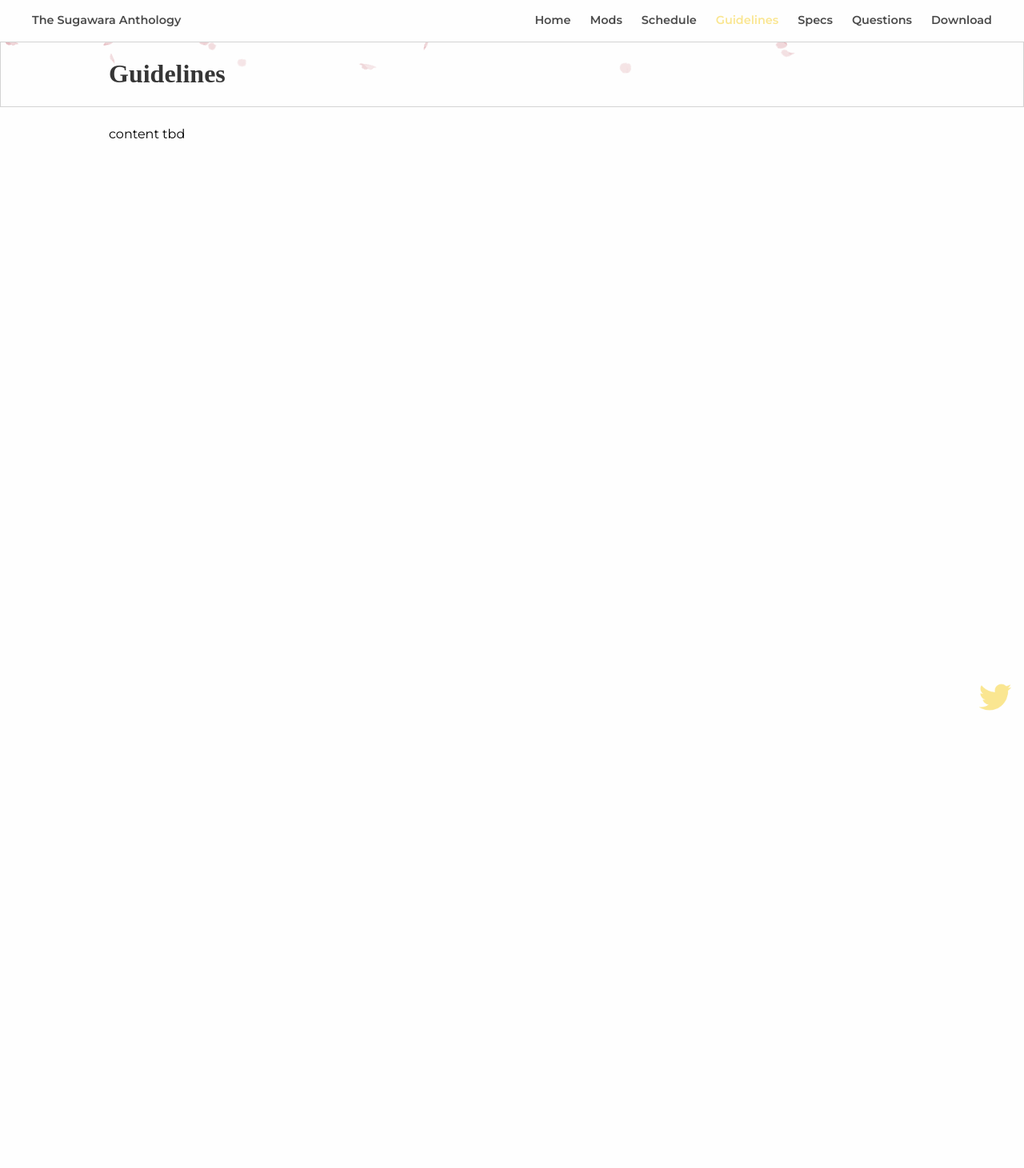
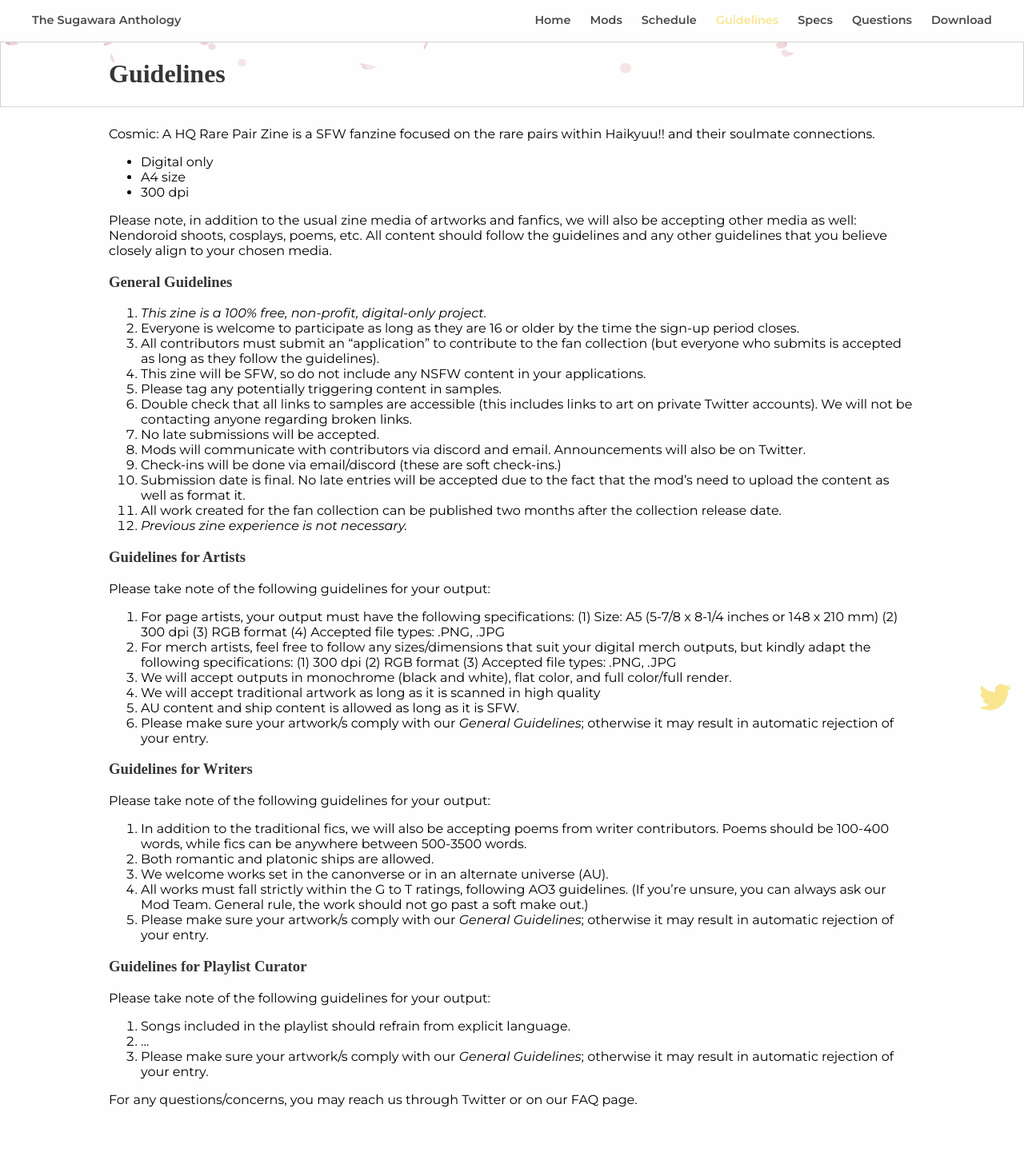
Before and after one commit to sugawara-collective/sincerity, a Jekyll site: the page built from _pages/04_guidelines.md, in a window 1280 px wide. Shown: the whole page at 80% size. Built offline with Jekyll 4.4.1, drawn with Linux system fonts in a browser that asks for light colours; some web fonts are replaced; before the commit the page ends 900 px from its top, so only the background shows below that.

Commit message:
update some content

```diff
--- a/_includes/nav.html
+++ b/_includes/nav.html
@@ -13,7 +13,7 @@
   <div id="navbarBasicExample" class="navbar-menu">
     <div class="navbar-end">
       {% for pg in site.pages %} {% if pg.title == 'Test' %}
-      <a class="navbar-item" href="/test">Home</a>
+      <a class="navbar-item {% if pg.title == page.title %}current{% endif %}" href="/test">Home</a>
       {% elsif pg.title %}
       <a class="navbar-item {% if pg.title == page.title %}current{% endif %}" href="{{ pg.url | prepend: site.baseurl }}">{{ pg.title }}</a>
       {% endif %} {% endfor %}
--- a/_layouts/default.html
+++ b/_layouts/default.html
@@ -17,7 +17,7 @@
   <script>
     var sakura = new Sakura('#sakura-span');
   </script>
-  {% if page.pageScript %}
-  <script src="{{ page.pageScript }}"></script>
+  {% if page.script %}
+  <script src="{{ page.script }}"></script>
   {% endif %}
 </html>
--- a/_pages/04_guidelines.md
+++ b/_pages/04_guidelines.md
@@ -4,4 +4,52 @@ title: Guidelines
 permalink: /guidelines/
 order: 4
 ---
-content tbd
+Cosmic: A HQ Rare Pair Zine is a SFW fanzine focused on the rare pairs within Haikyuu!! and their soulmate connections.
+- Digital only
+- A4 size
+- 300 dpi
+
+Please note, in addition to the usual zine media of artworks and fanfics, we will also be accepting other media as well: Nendoroid shoots, cosplays, poems, etc. All content should follow the guidelines and any other guidelines that you believe closely align to your chosen media.
+
+### General Guidelines
+
+1. *This zine is a 100% free, non-profit, digital-only project.*
+2. Everyone is welcome to participate as long as they are 16 or older by the time the sign-up period closes.
+3. All contributors must submit an “application” to contribute to the fan collection (but everyone who submits is accepted as long as they follow the guidelines).
+4. This zine will be SFW, so do not include any NSFW content in your applications.
+5. Please tag any potentially triggering content in samples.
+6. Double check that all links to samples are accessible (this includes links to art on private Twitter accounts). We will not be contacting anyone regarding broken links.
+7. No late submissions will be accepted.
+8. Mods will communicate with contributors via discord and email. Announcements will also be on Twitter.
+9. Check-ins will be done via email/discord (these are soft check-ins.)
+10. Submission date is final. No late entries will be accepted due to the fact that the mod’s need to upload the content as well as format it.
+11. All work created for the fan collection can be published two months after the collection release date.
+12. *Previous zine experience is not necessary.*
+
+### Guidelines for Artists
+
+Please take note of the following guidelines for your output:
+1. For page artists, your output must have the following specifications: (1) Size: A5 (5-7/8 x 8-1/4 inches or 148 x 210 mm) (2) 300 dpi (3) RGB format (4) Accepted file types: .PNG, .JPG
+2. For merch artists, feel free to follow any sizes/dimensions that suit your digital merch outputs, but kindly adapt the following specifications: (1) 300 dpi (2) RGB format (3) Accepted file types: .PNG, .JPG
+3. We will accept outputs in monochrome (black and white), flat color, and full color/full render.
+4.  We will accept traditional artwork as long as it is scanned in high quality
+5. AU content and ship content is allowed as long as it is SFW.
+6. Please make sure your artwork/s comply with our *General Guidelines*; otherwise it may result in automatic rejection of your entry.
+
+### Guidelines for Writers
+
+Please take note of the following guidelines for your output:
+1. In addition to the traditional fics, we will also be accepting poems from writer contributors. Poems should be 100-400 words, while fics can be anywhere between 500-3500 words.
+2. Both romantic and platonic ships are allowed.
+3. We welcome works set in the canonverse or in an alternate universe (AU).
+4. All works must fall strictly within the G to T ratings, following AO3 guidelines. (If you’re unsure, you can always ask our Mod Team. General rule, the work should not go past a soft make out.)
+5. Please make sure your artwork/s comply with our *General Guidelines*; otherwise it may result in automatic rejection of your entry.
+
+### Guidelines for Playlist Curator
+
+Please take note of the following guidelines for your output:
+1. Songs included in the playlist should refrain from explicit language.
+2. …
+3. Please make sure your artwork/s comply with our *General Guidelines*; otherwise it may result in automatic rejection of your entry.
+
+For any questions/concerns, you may reach us through Twitter or on our FAQ page.
--- a/_pages/06_questions.html
+++ b/_pages/06_questions.html
@@ -3,7 +3,7 @@ layout: page
 title: Questions
 permalink: /questions/
 order: 6
-pageScript: /assets/js/tabs.js
+script: /assets/js/tabs.js
 ---
 
 <p>The Sugawara zine is a free, open-to-all zine dedicated to the best senpai on Karasuno’s team, Sugawara Koushi from the anime/manga series Haikyuu.</p>
```
Also changed, not shown: _data/faqs.yml (+22 -4 lines), _pages/05_specs.md (+8 -1 lines), 1 other file.
